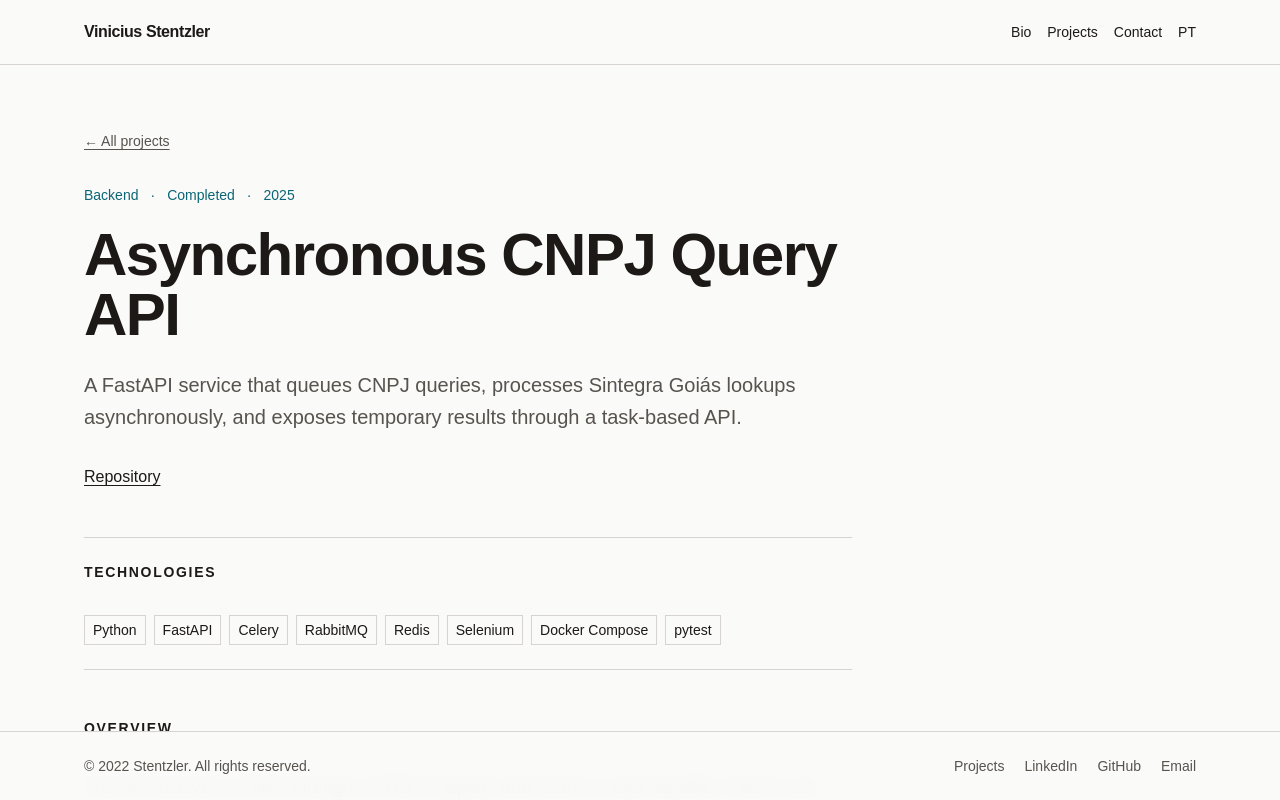
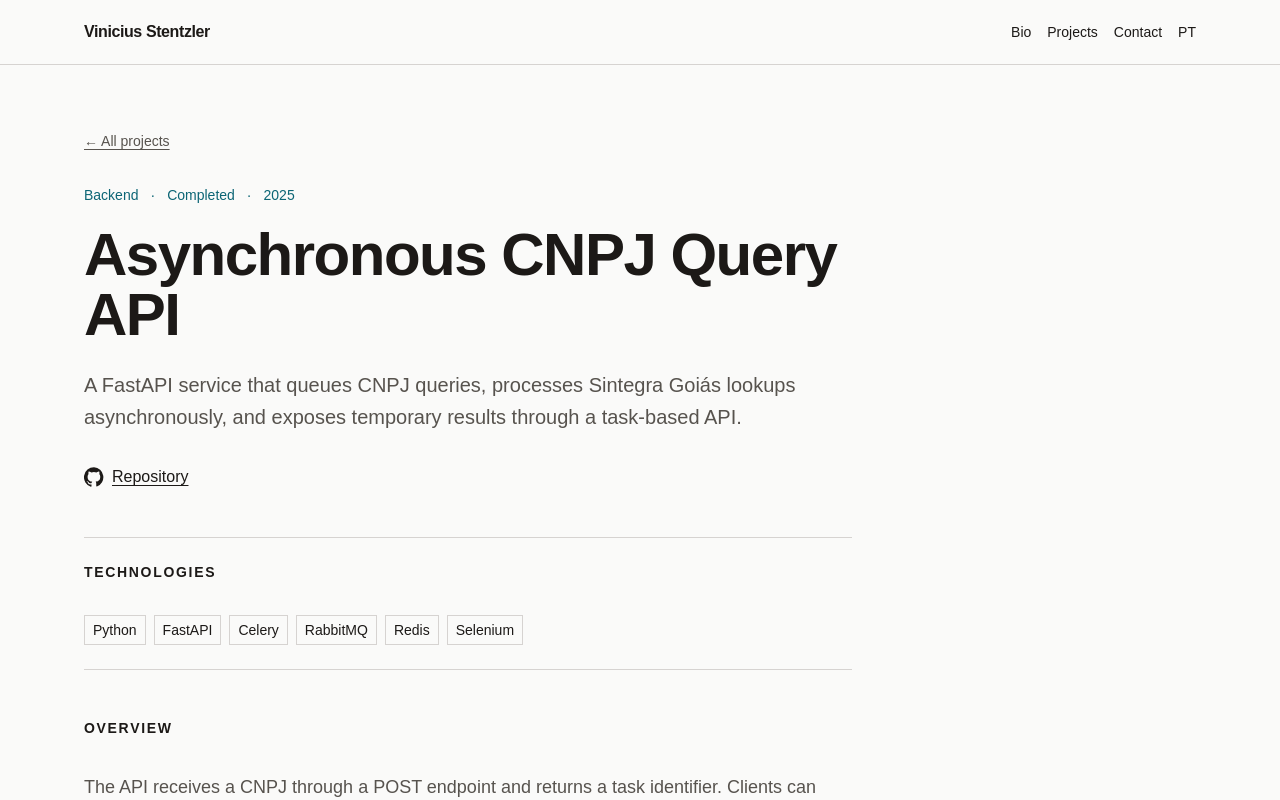
Before and after one commit to Stentzler/portfolio, a Next.js app: page /projects/fastapi-scraping in a window 1280 px wide. Shown: the top 800 px of the page. Built offline with nearby package versions, Linux system fonts and the light colour scheme.

Commit message:
fix: removing sticky footer

```diff
--- a/src/components/layout/site-layout.tsx
+++ b/src/components/layout/site-layout.tsx
@@ -17,7 +17,7 @@ export function SiteLayout({ children, locale }: SiteLayoutProps) {
 
   return (
     <html lang={locale}>
-      <body className="bg-canvas font-sans text-ink antialiased">
+      <body className="flex min-h-dvh flex-col bg-canvas font-sans text-ink antialiased">
         <a className="skip-link" href="#main-content">{ui.content.skipToContent}</a>
         <header className="border-b border-line">
           <nav aria-label={ui.navigation.home} className="mx-auto flex max-w-6xl items-center justify-between px-5 py-5">
@@ -30,8 +30,8 @@ export function SiteLayout({ children, locale }: SiteLayoutProps) {
             </div>
           </nav>
         </header>
-        <main className="mx-auto min-h-[calc(100vh-9rem)] max-w-6xl px-5 pb-12 pt-16" id="main-content">{children}</main>
-        <footer className="sticky bottom-0 z-20 border-t border-line bg-canvas/95 backdrop-blur">
+        <main className="mx-auto w-full max-w-6xl flex-1 px-5 pb-12 pt-16" id="main-content">{children}</main>
+        <footer className="border-t border-line bg-canvas">
           <div className="mx-auto flex max-w-6xl flex-col gap-4 px-5 py-6 text-sm text-muted sm:flex-row sm:items-center sm:justify-between">
             <p>© {new Date().getFullYear()} {profile.companyName}. {ui.footer.copyright}</p>
             <ul className="flex flex-wrap gap-x-5 gap-y-2 font-medium">
--- a/src/components/projects/project-case-study.tsx
+++ b/src/components/projects/project-case-study.tsx
@@ -7,6 +7,14 @@ type ProjectCaseStudyProps = {
   locale: Locale;
   project: Project;
 };
+
+function GitHubIcon() {
+  return (
+    <svg aria-hidden="true" className="size-5" fill="currentColor" viewBox="0 0 24 24">
+      <path d="M12 .3a12 12 0 0 0-3.8 23.4c.6.1.8-.3.8-.6v-2.2c-3.3.7-4-1.4-4-1.4-.5-1.4-1.3-1.7-1.3-1.7-1.1-.7.1-.7.1-.7 1.2.1 1.8 1.2 1.8 1.2 1.1 1.8 2.8 1.3 3.5 1 .1-.8.4-1.3.8-1.6-2.7-.3-5.6-1.4-5.6-6a4.7 4.7 0 0 1 1.2-3.2c-.1-.3-.5-1.6.1-3.2 0 0 1-.3 3.3 1.2a11.4 11.4 0 0 1 6 0c2.3-1.5 3.3-1.2 3.3-1.2.6 1.6.2 2.9.1 3.2a4.7 4.7 0 0 1 1.2 3.2c0 4.7-2.9 5.7-5.6 6 .4.3.8 1 .8 2.1v3.1c0 .3.2.7.8.6A12 12 0 0 0 12 .3Z" />
+    </svg>
+  );
+}
 
 export function ProjectCaseStudy({ locale, project }: ProjectCaseStudyProps) {
   const ui = getUiContent(locale);
@@ -20,7 +28,12 @@ export function ProjectCaseStudy({ locale, project }: ProjectCaseStudyProps) {
       <h1 className="mt-5 text-4xl font-semibold tracking-tight sm:text-6xl">{project.content.title[locale]}</h1>
       <p className="mt-6 text-xl leading-8 text-muted">{project.content.summary[locale]}</p>
       <div className="mt-8 flex flex-wrap gap-x-5 gap-y-3 font-medium">
-        {project.repositoryUrl && <a className="underline" href={project.repositoryUrl} rel="noreferrer" target="_blank">{ui.projects.repository}</a>}
+        {project.repositoryUrl && (
+          <a className="inline-flex items-center gap-2 underline" href={project.repositoryUrl} rel="noreferrer" target="_blank">
+            <GitHubIcon />
+            {ui.projects.repository}
+          </a>
+        )}
         {project.demoUrl && <a className="underline" href={project.demoUrl} rel="noreferrer" target="_blank">{project.demoUrl}</a>}
       </div>
       <section className="mt-12 border-y border-line py-6" aria-labelledby="technologies-heading">
--- a/src/content/projects/fastapi-scraping.json
+++ b/src/content/projects/fastapi-scraping.json
@@ -6,7 +6,7 @@
   "category": "backend",
   "status": "completed",
   "year": 2025,
-  "technologies": ["Python", "FastAPI", "Celery", "RabbitMQ", "Redis", "Selenium", "Docker Compose", "pytest"],
+  "technologies": ["Python", "FastAPI", "Celery", "RabbitMQ", "Redis", "Selenium"],
   "repositoryUrl": "https://github.com/Stentzler/fastApi-scraping",
   "content": {
     "title": {
```
